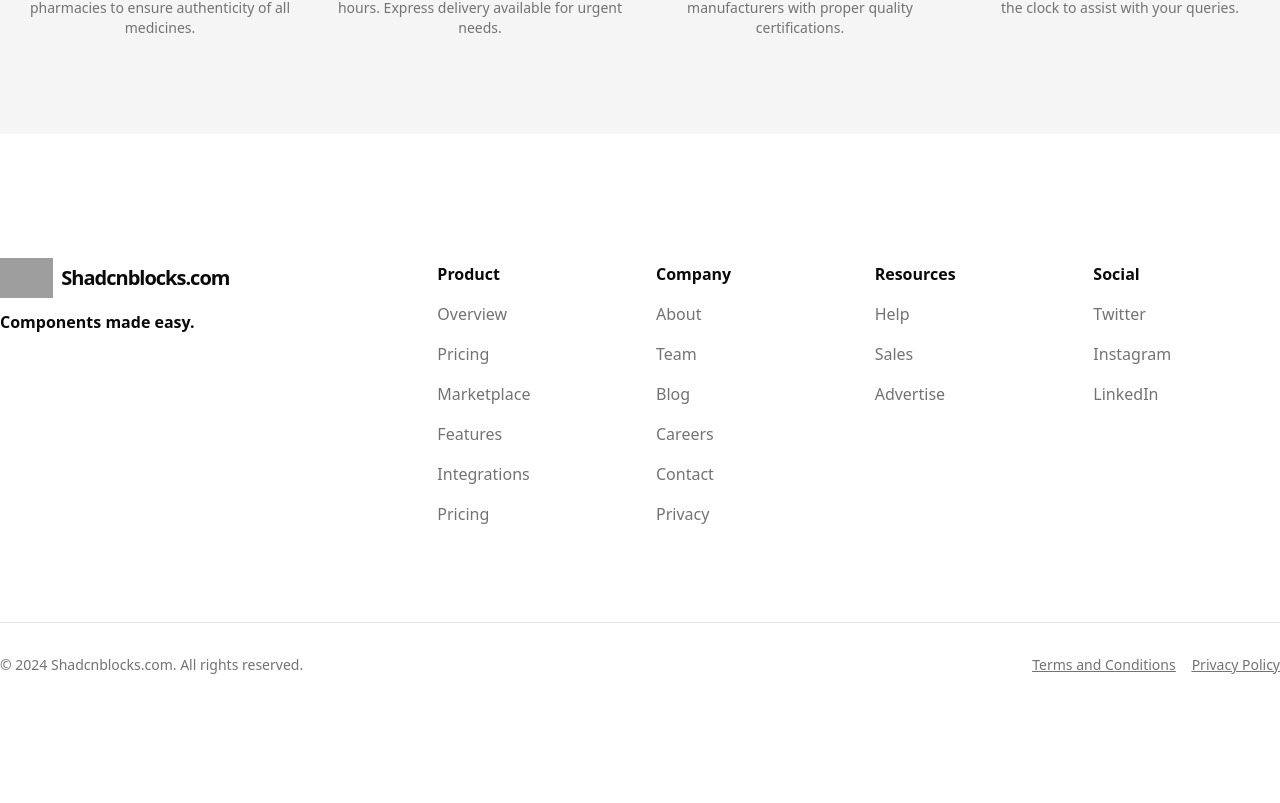
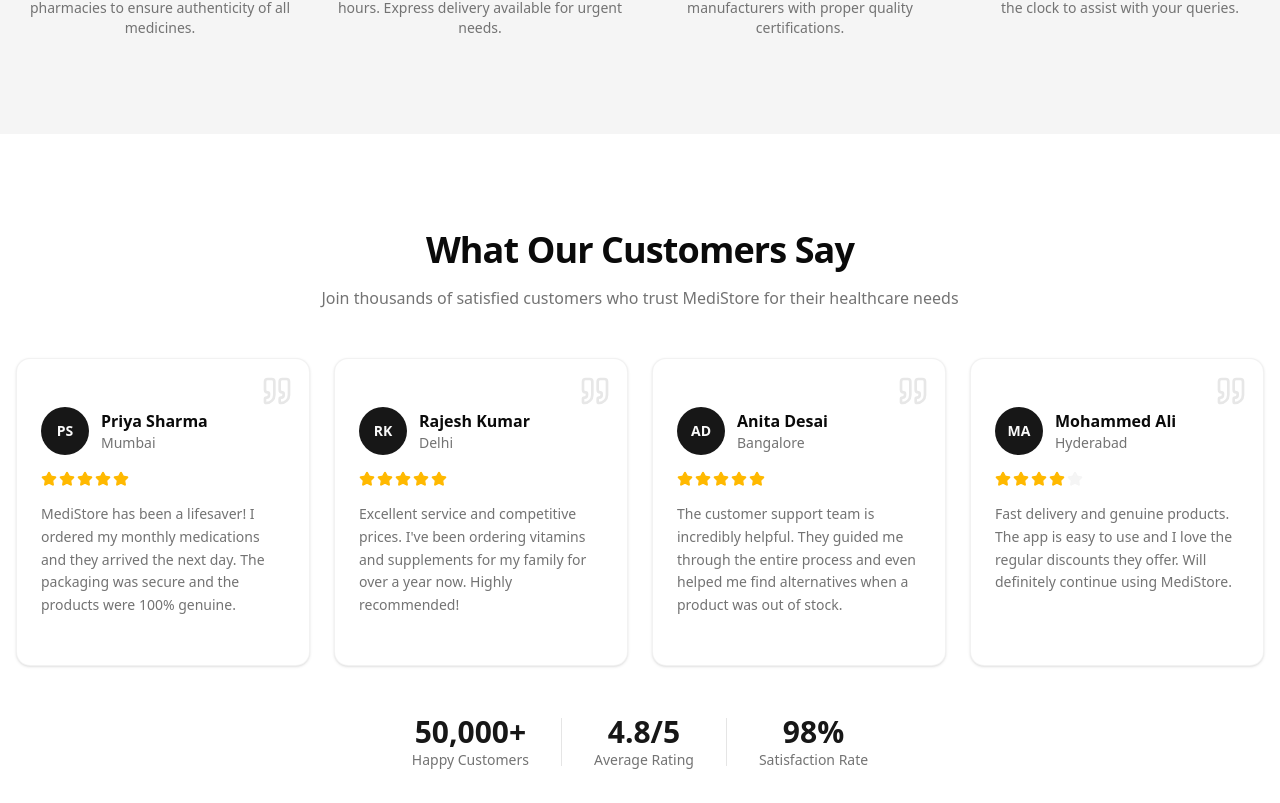
Before and after one commit to Fahim-Muntashir/MediStore_Client, a Next.js app: page / in a window 1280 px wide. Shown: the part 1937-2740 px from the top of the page. Built offline with nearby package versions, Linux system fonts and the light colour scheme; grey boxes are pictures that could not be loaded.

Commit message:
customer testimonial section added

```diff
--- a/app/(commonlayout)/page.tsx
+++ b/app/(commonlayout)/page.tsx
@@ -1,5 +1,6 @@
 import { CategoriesSection } from "@/components/modules/homepage/category-section";
 import { HeroSection } from "@/components/modules/homepage/hero";
+import { TestimonialsSection } from "@/components/modules/homepage/testimonials";
 import { WhyChooseSection } from "@/components/modules/homepage/WhyChooseSection";
 
 export default async function Home() {
@@ -8,6 +9,7 @@
       <HeroSection></HeroSection>
       <CategoriesSection />
       <WhyChooseSection />
+      <TestimonialsSection />
     </div>
   );
 }
--- /dev/null
+++ b/components/modules/homepage/testimonials.tsx
@@ -0,0 +1,123 @@
+import { Card, CardContent } from "@/components/ui/card";
+import { Star, Quote } from "lucide-react";
+
+const testimonials = [
+  {
+    id: 1,
+    name: "Priya Sharma",
+    location: "Mumbai",
+    rating: 5,
+    review:
+      "MediStore has been a lifesaver! I ordered my monthly medications and they arrived the next day. The packaging was secure and the products were 100% genuine.",
+    avatar: "PS",
+  },
+  {
+    id: 2,
+    name: "Rajesh Kumar",
+    location: "Delhi",
+    rating: 5,
+    review:
+      "Excellent service and competitive prices. I've been ordering vitamins and supplements for my family for over a year now. Highly recommended!",
+    avatar: "RK",
+  },
+  {
+    id: 3,
+    name: "Anita Desai",
+    location: "Bangalore",
+    rating: 5,
+    review:
+      "The customer support team is incredibly helpful. They guided me through the entire process and even helped me find alternatives when a product was out of stock.",
+    avatar: "AD",
+  },
+  {
+    id: 4,
+    name: "Mohammed Ali",
+    location: "Hyderabad",
+    rating: 4,
+    review:
+      "Fast delivery and genuine products. The app is easy to use and I love the regular discounts they offer. Will definitely continue using MediStore.",
+    avatar: "MA",
+  },
+];
+
+function StarRating({ rating }: { rating: number }) {
+  return (
+    <div className="flex gap-0.5">
+      {[...Array(5)].map((_, i) => (
+        <Star
+          key={i}
+          className={`h-4 w-4 ${
+            i < rating
+              ? "fill-amber-400 text-amber-400"
+              : "fill-muted text-muted"
+          }`}
+        />
+      ))}
+    </div>
+  );
+}
+
+export function TestimonialsSection() {
+  return (
+    <section className="bg-card py-16 md:py-24">
+      <div className="container mx-auto px-4">
+        <div className="mb-12 text-center">
+          <h2 className="mb-4 text-3xl font-bold tracking-tight text-foreground md:text-4xl text-balance">
+            What Our Customers Say
+          </h2>
+          <p className="mx-auto max-w-2xl text-muted-foreground text-pretty">
+            Join thousands of satisfied customers who trust MediStore for their
+            healthcare needs
+          </p>
+        </div>
+
+        <div className="grid gap-6 md:grid-cols-2 lg:grid-cols-4">
+          {testimonials.map((testimonial) => (
+            <Card
+              key={testimonial.id}
+              className="relative overflow-hidden border-border/50 transition-shadow duration-300 hover:shadow-lg"
+            >
+              <CardContent className="p-6">
+                <Quote className="absolute right-4 top-4 h-8 w-8 text-primary/10" />
+                <div className="mb-4 flex items-center gap-3">
+                  <div className="flex h-12 w-12 items-center justify-center rounded-full bg-primary text-sm font-semibold text-primary-foreground">
+                    {testimonial.avatar}
+                  </div>
+                  <div>
+                    <h3 className="font-semibold text-foreground">
+                      {testimonial.name}
+                    </h3>
+                    <p className="text-sm text-muted-foreground">
+                      {testimonial.location}
+                    </p>
+                  </div>
+                </div>
+                <StarRating rating={testimonial.rating} />
+                <p className="mt-4 text-sm leading-relaxed text-muted-foreground">
+                  {testimonial.review}
+                </p>
+              </CardContent>
+            </Card>
+          ))}
+        </div>
+
+        <div className="mt-12 flex flex-wrap items-center justify-center gap-8 text-center">
+          <div>
+            <p className="text-3xl font-bold text-primary">50,000+</p>
+            <p className="text-sm text-muted-foreground">Happy Customers</p>
+          </div>
+          <div className="h-12 w-px bg-border" />
+          <div>
+            <p className="text-3xl font-bold text-primary">4.8/5</p>
+            <p className="text-sm text-muted-foreground">Average Rating</p>
+          </div>
+          <div className="h-12 w-px bg-border" />
+          <div>
+            <p className="text-3xl font-bold text-primary">98%</p>
+            <p className="text-sm text-muted-foreground">Satisfaction Rate</p>
+          </div>
+        </div>
+      </div>
+    </section>
+  );
+}
```
